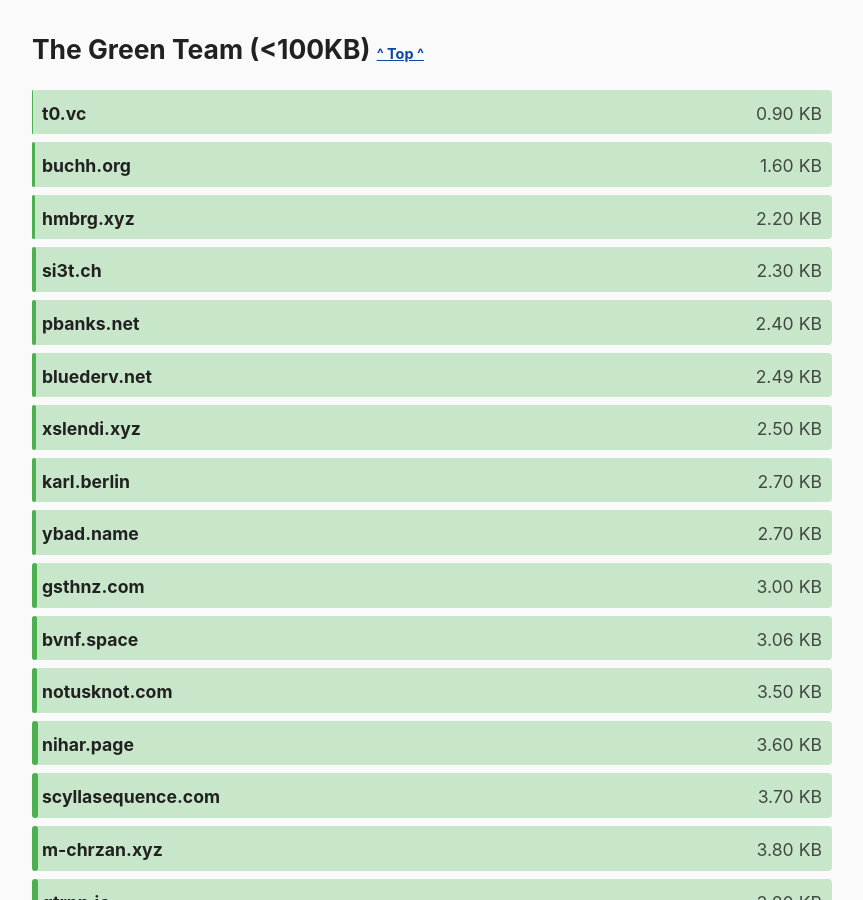
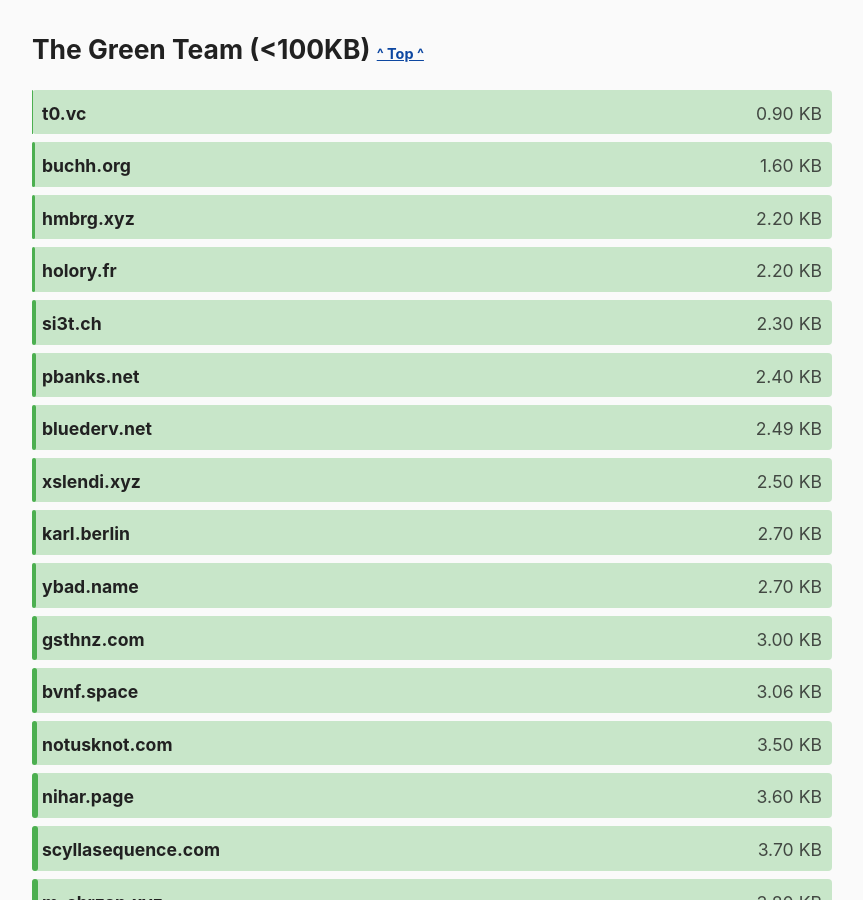
Before and after one commit to kevquirk/512kb.club, a Jekyll site: the page built from index.md, in a window 1280 px wide and 900 px high, scrolled down 957 px. Shown: the whole window, without its empty margins (208-1071 px from the left). Built offline with Jekyll 4.4.1, drawn with Linux system fonts in a browser that asks for light colours.

Commit message:
Add Holory.fr
https://gtmetrix.com/reports/holory.fr/HppbF6Ko/

```diff
--- a/_data/sites.yml
+++ b/_data/sites.yml
@@ -903,6 +903,11 @@
   size: 2.2
   last_checked: 2022-03-17
 
+- domain: holory.fr
+  url: https://holory.fr/
+  size: 2.2
+  last_checked: 2022-04-05
+
 - domain: hugo-mechiche.com
   url: https://hugo-mechiche.com/
   size: 53.6
```
